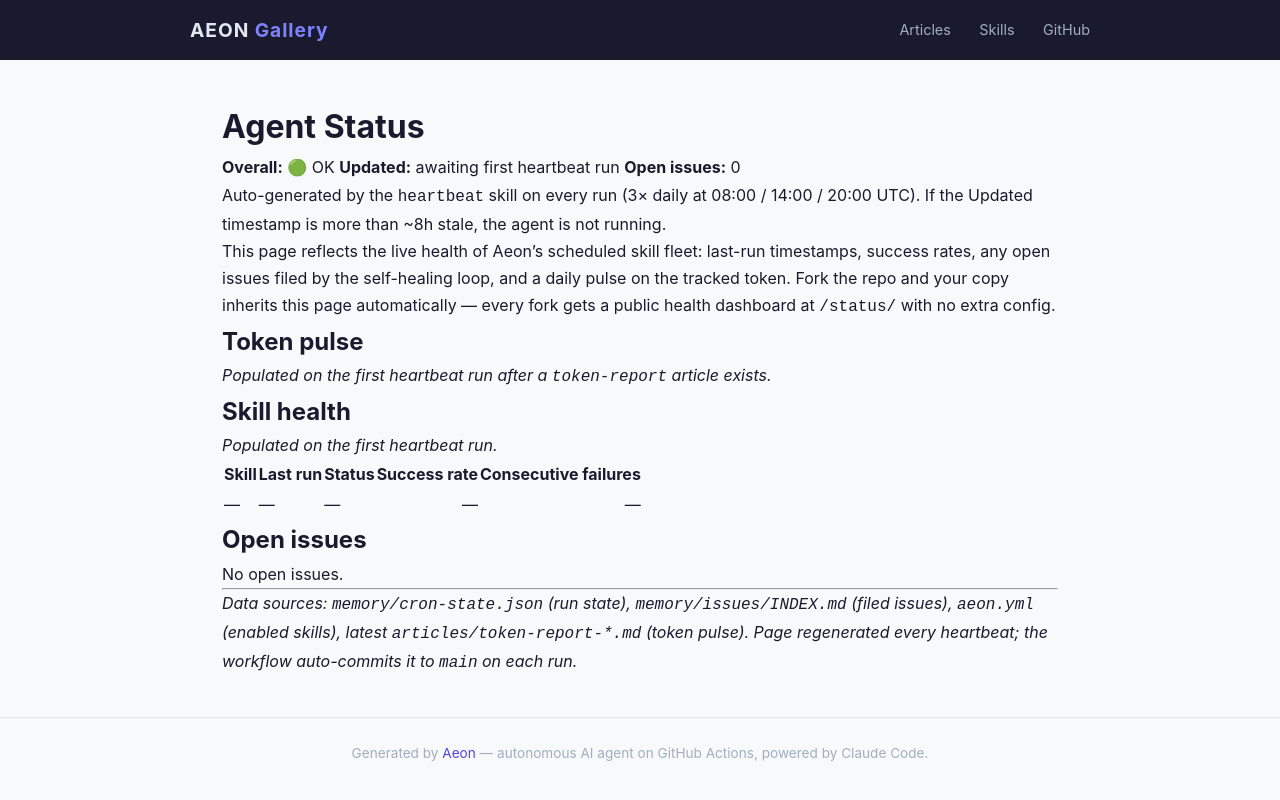
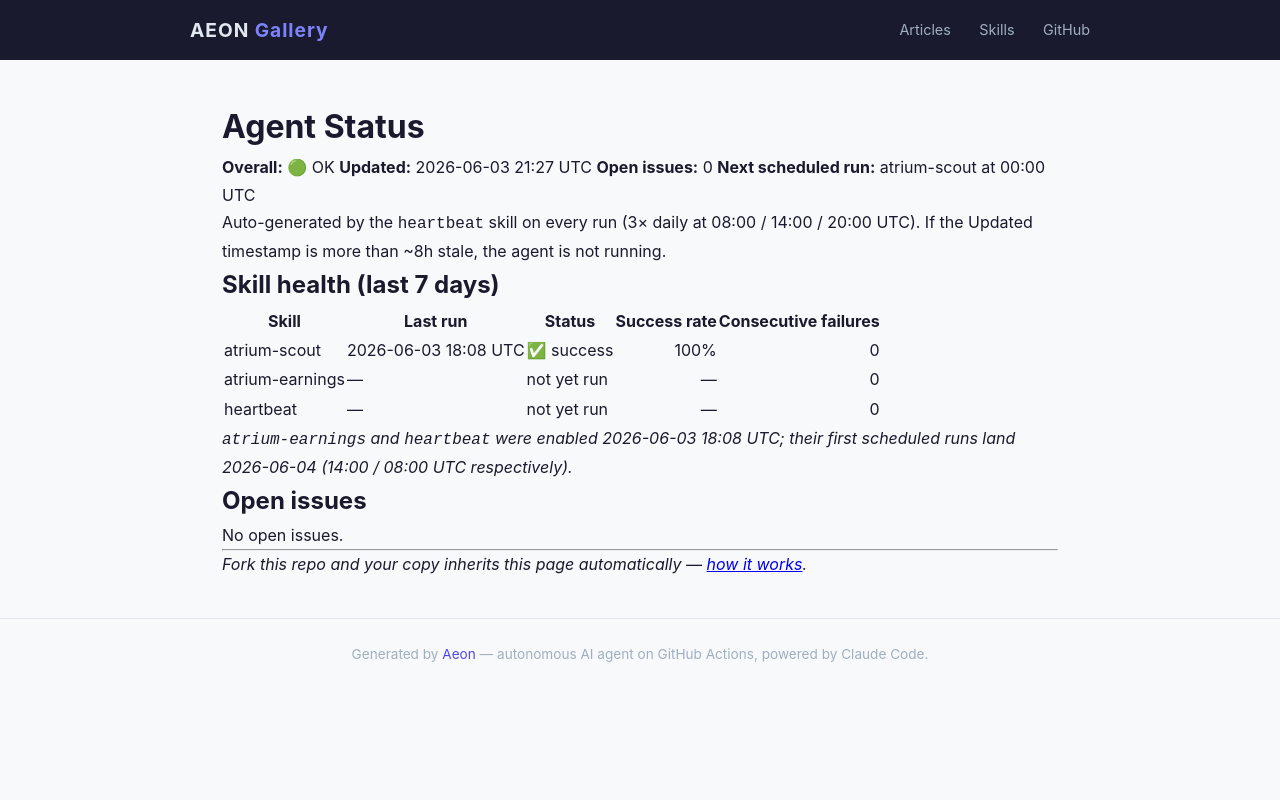
Before and after one commit to Atrium-Hermes/atrium-lighthouse, a Jekyll site: the page built from docs/status.md, in a window 1280 px wide. Shown: the top 800 px of the page. Built offline with Jekyll 4.4.1, drawn with Linux system fonts in a browser that asks for light colours.

Commit message:
chore(heartbeat): auto-commit 2026-06-03

```diff
--- a/docs/status.md
+++ b/docs/status.md
@@ -7,29 +7,25 @@ permalink: /status/
 # Agent Status
 
 **Overall:** 🟢 OK
-**Updated:** awaiting first heartbeat run
+**Updated:** 2026-06-03 21:27 UTC
 **Open issues:** 0
+**Next scheduled run:** atrium-scout at 00:00 UTC
 
 Auto-generated by the `heartbeat` skill on every run (3× daily at 08:00 / 14:00 / 20:00 UTC). If the Updated timestamp is more than ~8h stale, the agent is not running.
 
-This page reflects the live health of Aeon's scheduled skill fleet: last-run timestamps, success rates, any open issues filed by the self-healing loop, and a daily pulse on the tracked token. Fork the repo and your copy inherits this page automatically — every fork gets a public health dashboard at `/status/` with no extra config.
-
-## Token pulse
-
-_Populated on the first heartbeat run after a `token-report` article exists._
-
-## Skill health
-
-_Populated on the first heartbeat run._
+## Skill health (last 7 days)
 
 | Skill | Last run | Status | Success rate | Consecutive failures |
 |-------|----------|--------|-------------:|---------------------:|
-| — | — | — | — | — |
+| atrium-scout | 2026-06-03 18:08 UTC | ✅ success | 100% | 0 |
+| atrium-earnings | — | not yet run | — | 0 |
+| heartbeat | — | not yet run | — | 0 |
+
+_`atrium-earnings` and `heartbeat` were enabled 2026-06-03 18:08 UTC; their first scheduled runs land 2026-06-04 (14:00 / 08:00 UTC respectively)._
 
 ## Open issues
 
 No open issues.
 
 ---
-
-*Data sources: `memory/cron-state.json` (run state), `memory/issues/INDEX.md` (filed issues), `aeon.yml` (enabled skills), latest `articles/token-report-*.md` (token pulse). Page regenerated every heartbeat; the workflow auto-commits it to `main` on each run.*
+*Fork this repo and your copy inherits this page automatically — [how it works](/memory/).*
--- a/memory/token-usage.csv
+++ b/memory/token-usage.csv
@@ -6,3 +6,4 @@ date,skill,model,input_tokens,output_tokens,cache_read,cache_creation
 2026-06-02,atrium-scout,claude-opus-4-8,1802,7816,292676,27234
 2026-06-03,atrium-scout,claude-opus-4-8,2082,10957,746841,32913
 2026-06-03,atrium-scout,claude-opus-4-8,2233,15838,1350636,40437
+2026-06-03,heartbeat,claude-opus-4-8,1808,8099,536158,38510
```
Also changed, not shown: memory/logs/2026-06-03.md (+8 -0 lines), .outputs/heartbeat.md (added).
